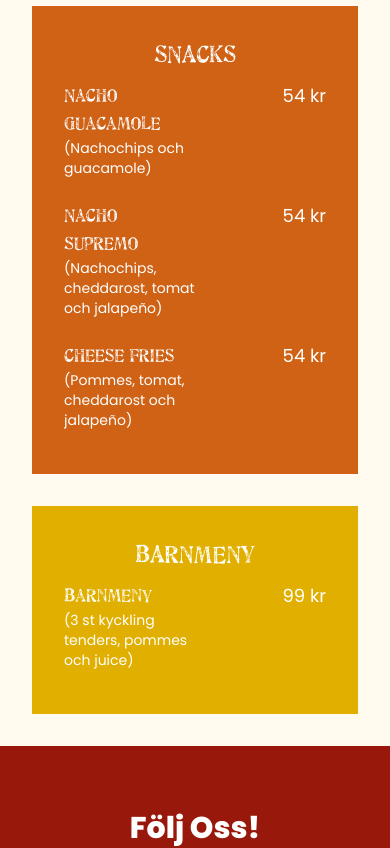
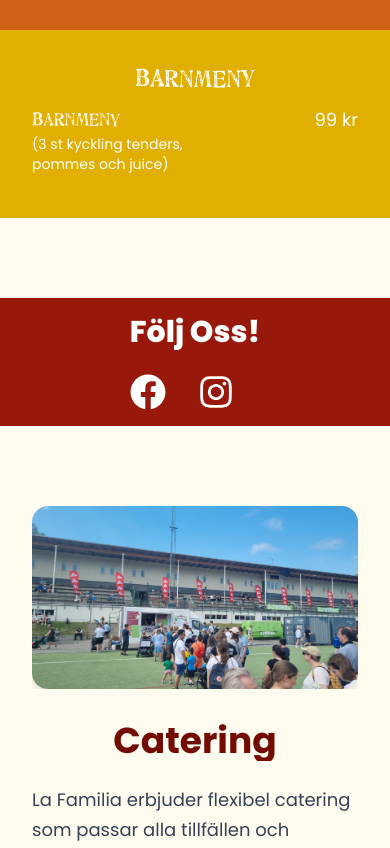
Before and after one commit to jmattaa/lafamilia, a React (Vite) app: page / in a window 390 px wide. Shown: the part 2786-3634 px from the top of the page. Built offline with nearby package versions, Linux system fonts and the light colour scheme.

Commit message:
update menu and follow banner styles to be more mobile friendly

```diff
--- a/src/sections/followbanner.tsx
+++ b/src/sections/followbanner.tsx
@@ -4,7 +4,7 @@ import { FaFacebook, FaInstagram } from "react-icons/fa";
 function FollowBanner() {
     return (
         <div
-            className="flex flex-col content-center bg-palette-3 p-16
+            className="flex flex-col content-center bg-palette-3 lg:p-16 p-4
                         flex-wrap text-white">
             {/* Title Animation */}
             <motion.h1
--- a/src/sections/menu.tsx
+++ b/src/sections/menu.tsx
@@ -4,13 +4,13 @@ const Menu = () => {
     return (
         <div
             id="menu-section"
-            className="mt-8 p-8 w-full flex flex-col flex-wrap content-center">
+            className="mt-8 mb-20 lg:p-8 w-screen">
             <h1
-                className="text-palette-4 text-4xl text-center font-bold">
+                className="text-palette-4 text-4xl text-center font-bold mb-8">
                 Meny
             </h1>
 
-            <div className="mt-8 p-8 bg-palette-3 text-yellow">
+            <div className="lg:mt-8 p-8 bg-palette-3 text-yellow">
                 <h1 className="text-center text-2xl font-artistamp">RULLAR</h1>
                 {data.rullar.map((rulle, i) => (
                     <div key={i} className="grid grid-cols-2 py-3 lg:py-8">
@@ -29,7 +29,7 @@ const Menu = () => {
                 ))}
             </div>
 
-            <div className="mt-8 p-8 bg-green text-yellow">
+            <div className="lg:mt-8 p-8 bg-green text-yellow">
                 <h1 className="text-center text-2xl font-artistamp">TALLRIKAR</h1>
                 {data.tallrikar.map((tallrik, i) => (
                     <div key={i} className="grid grid-cols-2 py-3 lg:py-8">
@@ -48,7 +48,7 @@ const Menu = () => {
                 ))}
             </div>
 
-            <div className="mt-8 p-8 bg-orangeish text-white">
+            <div className="lg:mt-8 p-8 bg-orangeish text-white">
                 <h1 className="text-center text-2xl font-artistamp">SNACKS</h1>
                 {data.snacks.map((snack, i) => (
                     <div key={i} className="grid grid-cols-2 py-3 lg:py-8">
@@ -67,7 +67,7 @@ const Menu = () => {
                 ))}
             </div>
 
-            <div className="mt-8 p-8 bg-yellowish text-white">
+            <div className="lg:mt-8 p-8 bg-yellowish text-white">
                 <h1 className="text-center text-2xl font-artistamp">BARNMENY</h1>
                 {data.barnmeny.map((barn, i) => (
                     <div key={i} className="grid grid-cols-2 py-3 lg:py-8">
```
